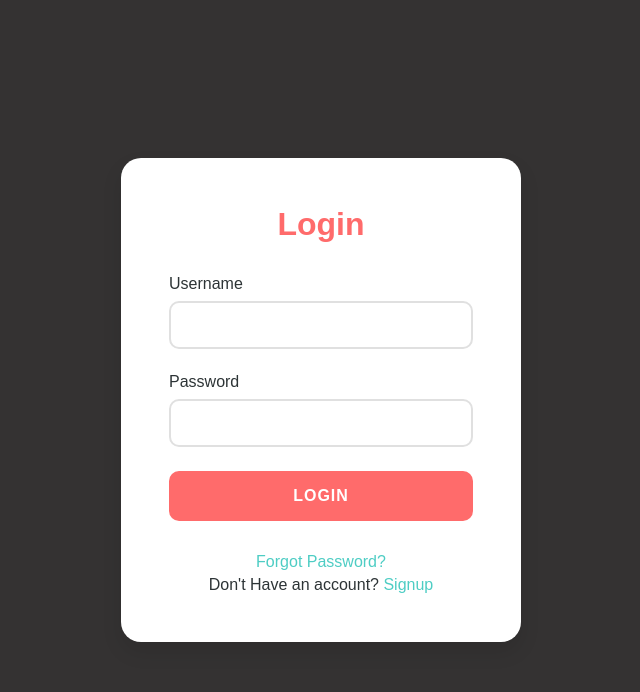
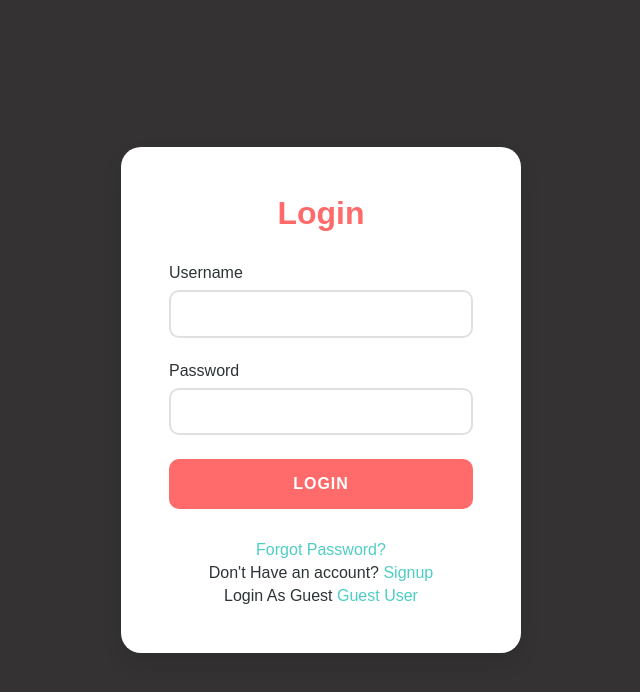
Before and after one commit to Prak07/Video_keyword_search, a Django app: page / in a window 1280 px wide. Shown: the top 692 px of the page, without its empty margins (319-959 px from the left). Run offline with Django 4.2, Linux system fonts and the light colour scheme; parts of the project's set-up code (start-up, migrations or seed data) failed here and were passed over.

Commit message:
Guest user added

```diff
--- a/accounts/templates/login.html
+++ b/accounts/templates/login.html
@@ -51,6 +51,7 @@
             <div class="additional-options">
                 <a href="/forgot_pass/" class="forgot-password">Forgot Password?</a>
                 <p style="margin-top: 5px;">Don't Have an account? <a href="/signup/" class="signup">Signup</a></p>
+                <p style="margin-top: 5px;">Login As Guest <a href="/guest/" class="signup">Guest User</a></p>
 
             </div>
         </form>
--- a/accounts/urls.py
+++ b/accounts/urls.py
@@ -8,4 +8,5 @@ urlpatterns = [
     path('forgot_pass/',forgot_pass,name="forgot_pass") ,
     path('new_pass/<token>',new_pass,name="new_pass") ,
     path('logout/',logout,name="logout") ,
+    path('guest/',Guest,name="logout") ,
 ]
--- a/accounts/views.py
+++ b/accounts/views.py
@@ -10,6 +10,8 @@ from django.core.mail import send_mail
 import uuid
 from django.conf import settings
 
+def Guest(request):
+    return redirect("/visub/")
 def login(request):
     if request.user.is_authenticated!=True:
         form=LoginForm()
```
